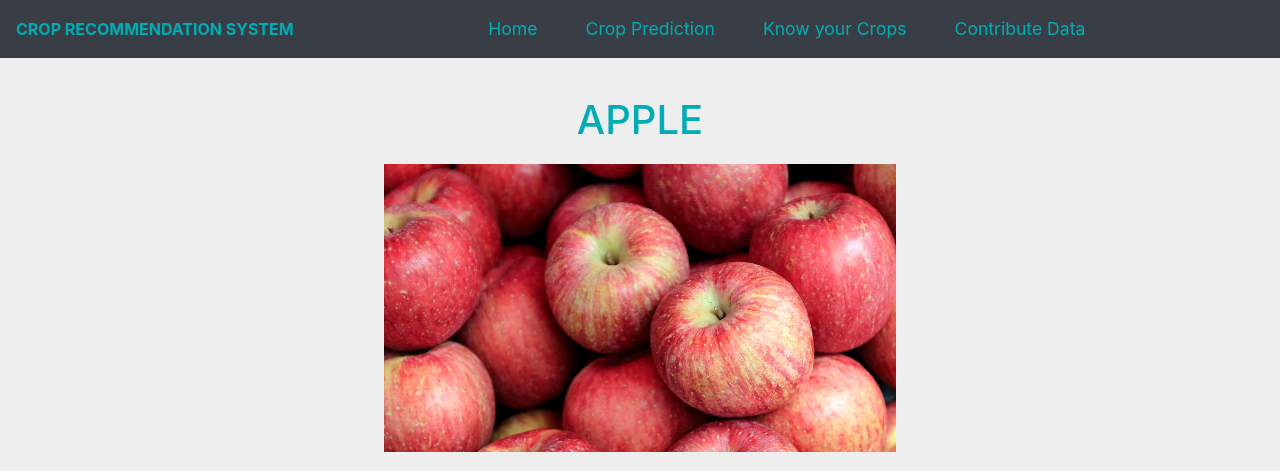
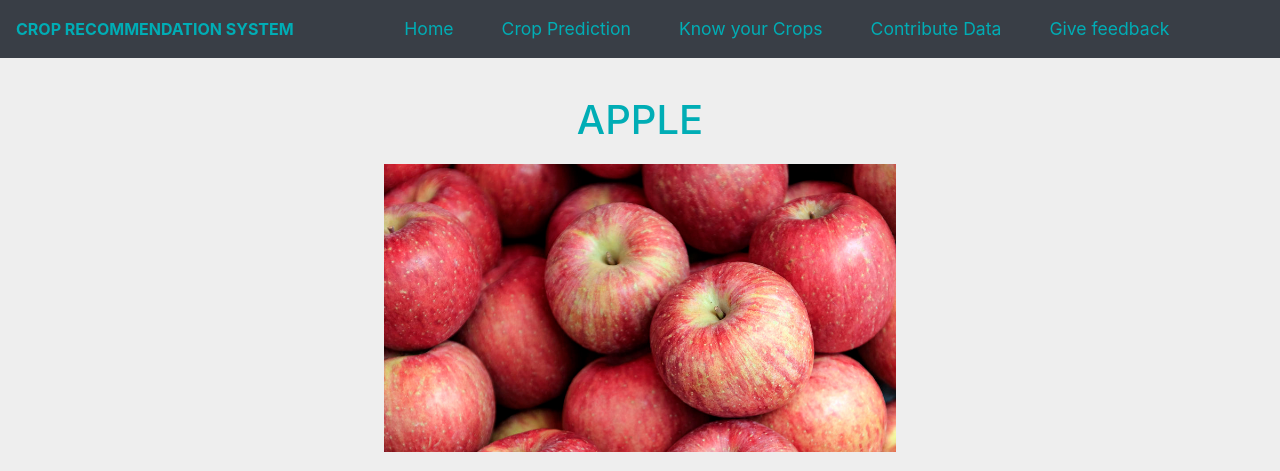
Before and after one commit to sankalp33/Crop-Recommendation-System, a Flask app: page /apple in a window 1280 px wide. Shown: the top 471 px of the page. Run offline with Flask 2, Linux system fonts and the light colour scheme; parts of the project's set-up code (start-up, migrations or seed data) failed here and were passed over; some libraries are stand-ins or nearby versions.

Commit message:
Update base.html

```diff
--- a/templates/base.html
+++ b/templates/base.html
@@ -40,6 +40,9 @@
                 <li class="nav-item pl-3 pr-3">
                   <a class="nav-link" style="color:#00adb5;" href="{{ url_for('contribute') }}">Contribute Data</a>
                 </li>
+                <li class="nav-item pl-3 pr-3">
+                  <a class="nav-link" style="color:#00adb5;" href="{{ url_for('feedback') }}">Give feedback</a>
+                </li>
               </ul>
             </div>
           </nav>
```
